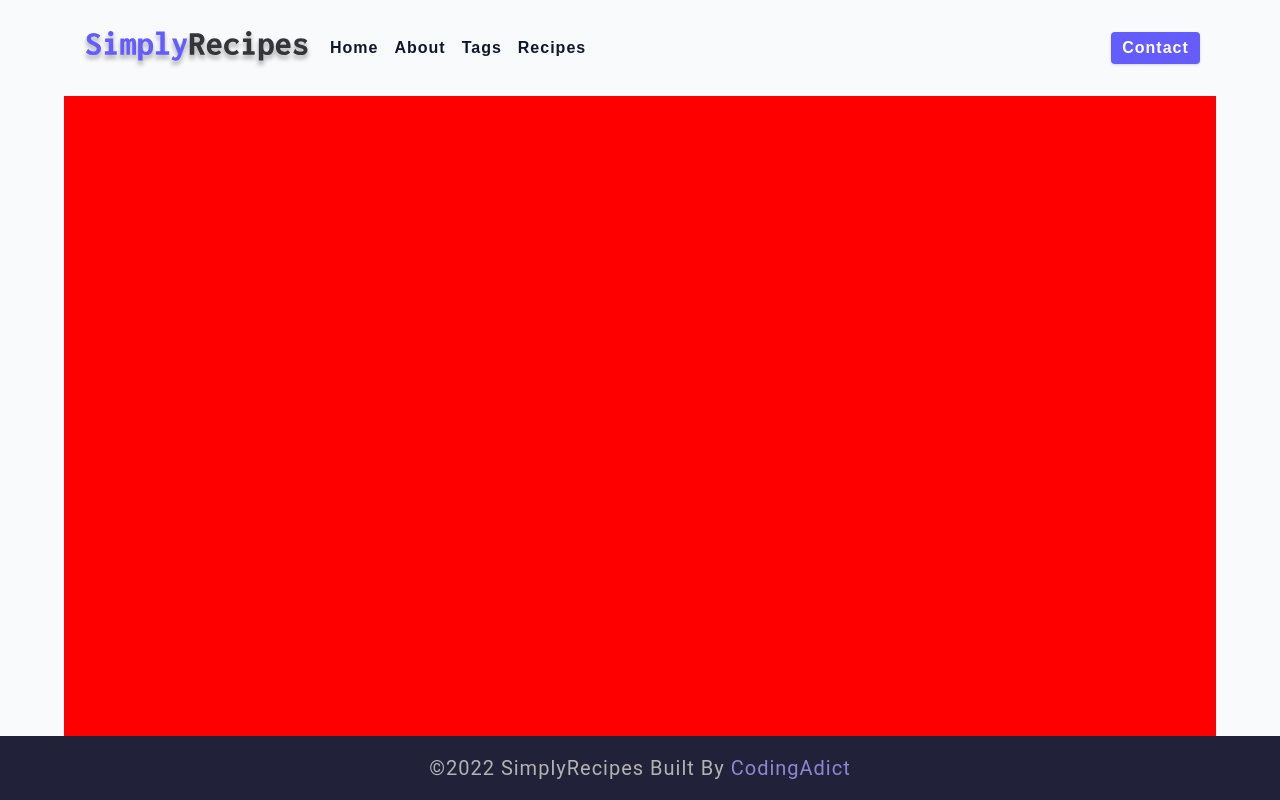
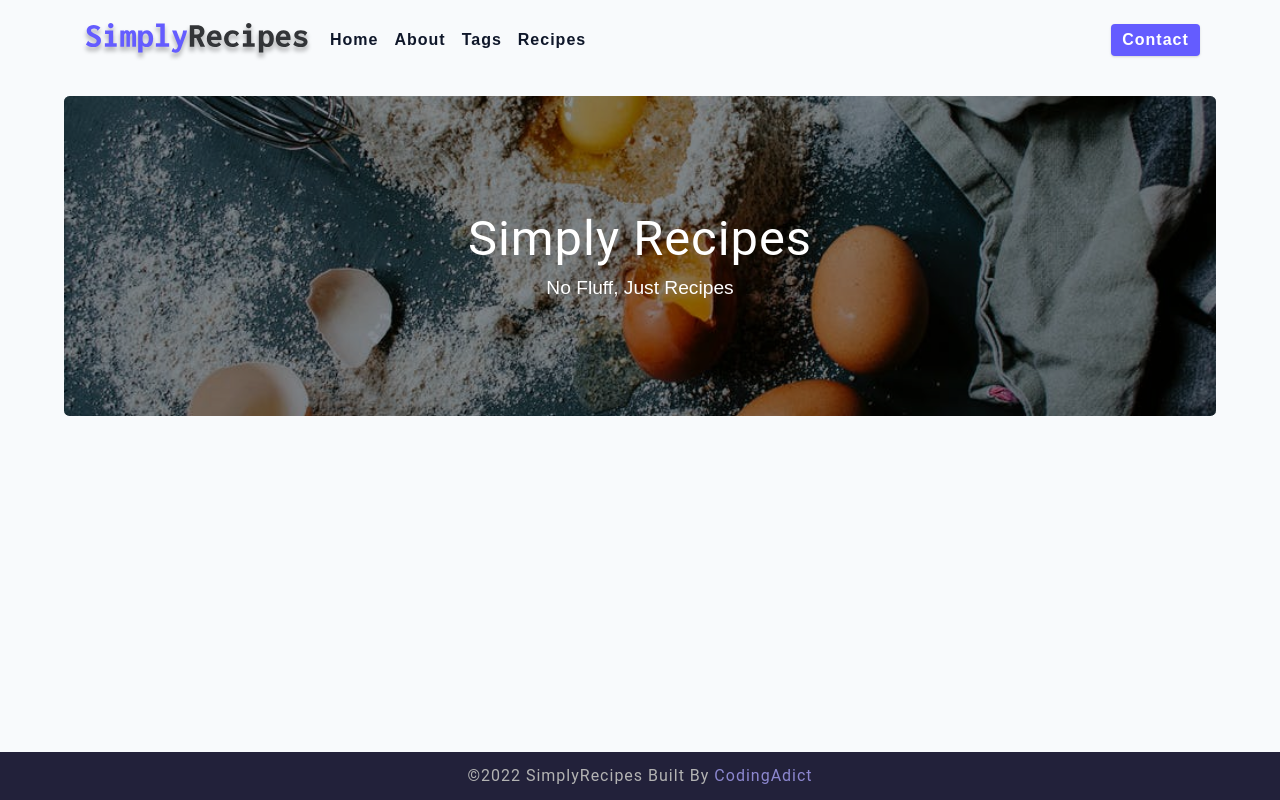
Before and after one commit to Flamcom27/css_course, a plain HTML site: page starter/index.html in a window 1280 px wide. Drawn offline with Linux system fonts and the light colour scheme.

Commit message:
main header is created

```diff
--- a/starter/css/main.css
+++ b/starter/css/main.css
@@ -271,7 +271,7 @@ Navbar
 }
 .nav-header {
   display: flex;
-  height: 4rem;
+  height: 5rem;
   justify-content: space-between;
   align-items: center;
 }
@@ -315,7 +315,7 @@ Navbar
     display: none;
   }
   .navbar {
-    height: 6rem;
+    height: 5rem;
   }
   .nav-links {
     height: auto;
@@ -348,14 +348,42 @@ Navbar
 */
 .main {
   display: flex;
-  justify-content: center;
-  align-items: center;
-  background-color: red;
+  /* background-color: red; */
   width: 90vw;
-  min-height: calc(100vh - 10rem);
+  min-height: calc(100vh - 8rem);
   margin: 0 auto;
 }
-
+.main-img {
+  display: flex;
+  background: url("/starter/assets/main.jpeg") center/cover no-repeat;
+  position: relative;
+  width: 100vw;
+  height: 40vh;
+  margin-top: 1rem;
+  align-items: center;
+  border-radius: 0.35rem;
+}
+.main-img-cover {
+  background: rgba(0, 0, 0, 0.3);
+  display: flex;
+  height: 40vh;
+  align-items: center;
+  position: relative;
+  border-radius: 0.35rem;
+}
+.main-img-text {
+  width: 90vw;
+  text-align: center;
+  margin: 0 auto;
+  font-size: larger;
+  color: rgb(255, 255, 255);
+}
+.main-img-text h1,
+.main-img-text p {
+  align-items: center;
+  margin: 0;
+  max-width: 100vw;
+}
 /*
 ##############
   footer
@@ -365,12 +393,14 @@ Navbar
   display: flex;
   background-color: rgb(34, 33, 58);
   color: rgb(179, 179, 179);
-  height: 4rem;
+  height: 3rem;
   justify-content: center;
   align-items: center;
+  font-size: smaller;
 }
 .footer_ h5 {
   margin-bottom: 0;
+  font-size: medium;
 }
 
 .footer_ a {
--- a/starter/index.html
+++ b/starter/index.html
@@ -43,7 +43,14 @@
     <!-- nav bar ends -->
     <!-- main -->
     <div class="main">
-
+      <div class="main-img">
+        <div class="main-img-cover">
+          <div class="main-img-text">
+            <h1>Simply Recipes</h1>
+            <p>No Fluff, Just Recipes</p>
+          </div>
+        </div>
+      </div>
     </div>
     <!-- main ends -->
     <!-- footer -->
```
